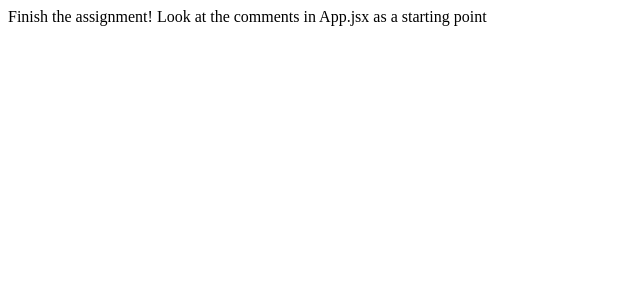
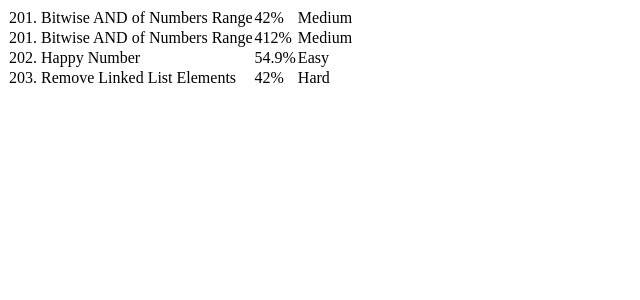
Before and after one commit to hkirat/react-assignment, a React (Vite) app: page / in a window 1280 px wide. Shown: the top 300 px of the page, without its empty margins (0-640 px from the left). Built offline with nearby package versions, Linux system fonts and the light colour scheme.

Commit message:
added the component files

```diff
--- a/package.json
+++ b/package.json
@@ -10,7 +10,8 @@
   },
   "dependencies": {
     "react": "^18.2.0",
-    "react-dom": "^18.2.0"
+    "react-dom": "^18.2.0",
+    "react-router-dom": "^6.11.1"
   },
   "devDependencies": {
     "@types/react": "^18.0.28",
--- a/src/App.jsx
+++ b/src/App.jsx
@@ -1,26 +1,12 @@
 /*
  * Temporary problems array schema
  */
-const problems = [{
-    title: "201. Bitwise AND of Numbers Range",
-    difficulty: "Medium",
-    acceptance: "42%"
-},{
-    title: "201. Bitwise AND of Numbers Range",
-    difficulty: "Medium",
-    acceptance: "412%"
-},
-    {
-        title: "202. Happy Number",
-        difficulty: "Easy",
-        acceptance: "54.9%"
-    },
-    {
-        title: "203. Remove Linked List Elements",
-        difficulty: "Hard",
-        acceptance: "42%"
-    }];
-
+import {BrowserRouter, Routes, Route} from 'react-router-dom'
+import Login from './components/login';
+import  Main from './components/Main';
+import Signup from './components/Signup';
+import Problem from './components/Problem';
+import Problemset from './components/Problemset';
 
 function App() {
 
@@ -31,29 +17,24 @@ function App() {
        /problems/:problem_slug - A single problem page
      */
 
+
+
     return (
-    <div>
-        Finish the assignment! Look at the comments in App.jsx as a starting point
-    </div>
+        <BrowserRouter>
+        <div>
+
+            <Routes>
+                <Route path="/" element={<Main />}></Route>
+                <Route path="/login" element={<Login />}></Route>
+                <Route path="/signup" element={<Signup />}></Route>
+                <Route path="/problem" element={<Problem />}></Route>
+                <Route path="/problemset" element={<Problemset />}></Route>
+            </Routes>
+
+        </div>
+    </BrowserRouter>
   )
 }
 
-// A demo component
-function ProblemStatement(props) {
-    const title = props.title;
-    const acceptance = props.acceptance;
-    const difficulty = props.difficulty;
 
-    return <tr>
-        <td>
-            {title}
-        </td>
-        <td>
-            {acceptance}
-        </td>
-        <td>
-            {difficulty}
-        </td>
-    </tr>
-}
 export default App
--- /dev/null
+++ b/src/components/Login.jsx
@@ -0,0 +1,10 @@
+import React from 'react'
+
+export default function Login() {
+  return (
+    <div className="main-container">
+<       div>login</div>
+    </div>
+
+  )
+}
--- /dev/null
+++ b/src/components/Main.jsx
@@ -0,0 +1,54 @@
+import {BrowserRouter, Routes, Route} from 'react-router-dom';
+const problems = [{
+    title: "201. Bitwise AND of Numbers Range",
+    difficulty: "Medium",
+    acceptance: "42%"
+},{
+    title: "201. Bitwise AND of Numbers Range",
+    difficulty: "Medium",
+    acceptance: "412%"
+},
+    {
+        title: "202. Happy Number",
+        difficulty: "Easy",
+        acceptance: "54.9%"
+    },
+    {
+        title: "203. Remove Linked List Elements",
+        difficulty: "Hard",
+        acceptance: "42%"
+    }];
+
+function ProblemStatement(props) {
+    const title = props.title;
+    const acceptance = props.acceptance;
+    const difficulty = props.difficulty;
+    console.log(props);
+    return <tr>
+        <td>
+            {title}
+        </td>
+        <td>
+            {acceptance}
+        </td>
+        <td>
+            {difficulty}
+        </td>
+    </tr>
+}
+const Main =()=>{
+    return (
+        <div>
+
+             {problems.map((problem)=>
+             //render below component
+             <ProblemStatement title={problem.title} acceptance={problem.acceptance} difficulty={problem.difficulty} />
+             )}
+
+        </div>
+        // A demo component
+
+    )
+}
+
+export default Main;
--- /dev/null
+++ b/src/components/Problem.jsx
@@ -0,0 +1,7 @@
+import React from 'react'
+
+export default function Problem() {
+  return (
+    <div>Problem</div>
+  )
+}
--- /dev/null
+++ b/src/components/Problemset.jsx
@@ -0,0 +1,11 @@
+import React from 'react';
+
+const ProblemSet = () => {
+    return (
+        <div>
+
+        </div>
+    );
+}
+
+export default ProblemSet;
--- /dev/null
+++ b/src/components/Signup.jsx
@@ -0,0 +1,7 @@
+import React from 'react'
+
+export default function signup() {
+  return (
+    <div>signup</div>
+  )
+}
```
Also changed, not shown: src/components/styles/login.css (added), 1 other file (tests, documents, lock files or other folders).
